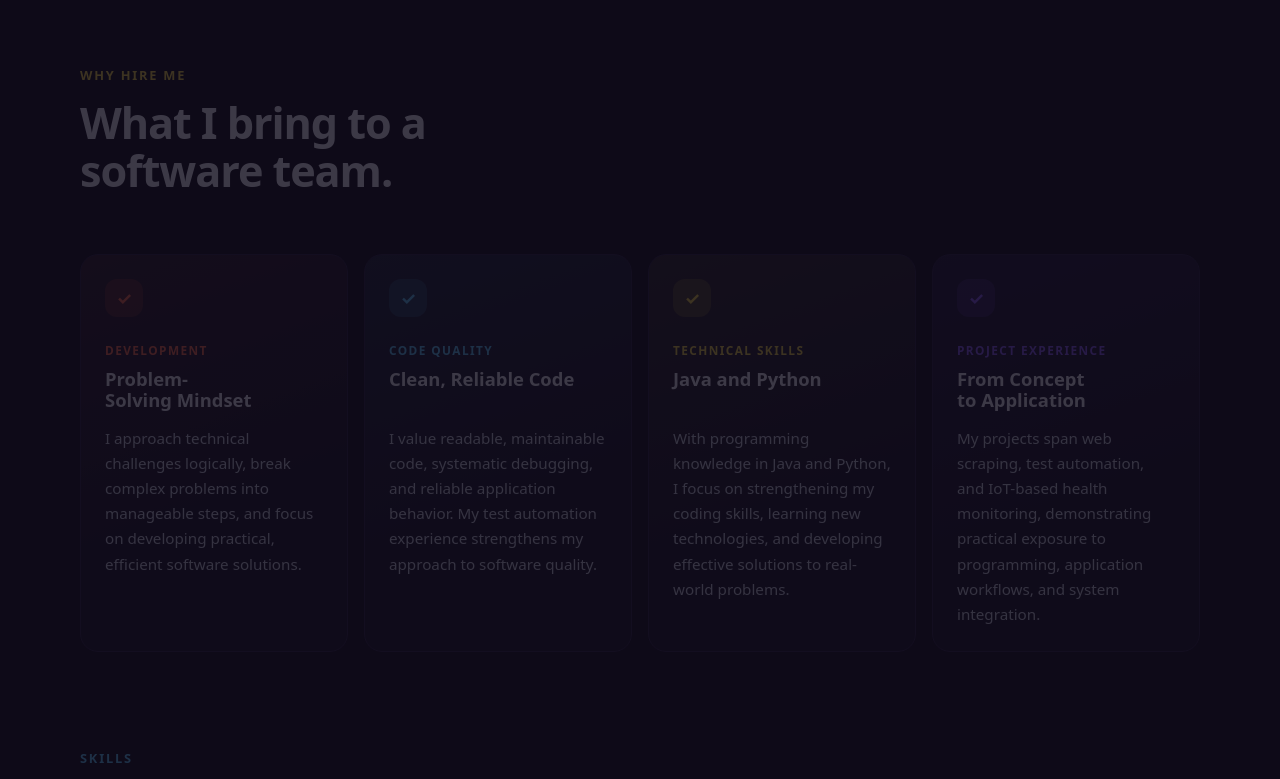
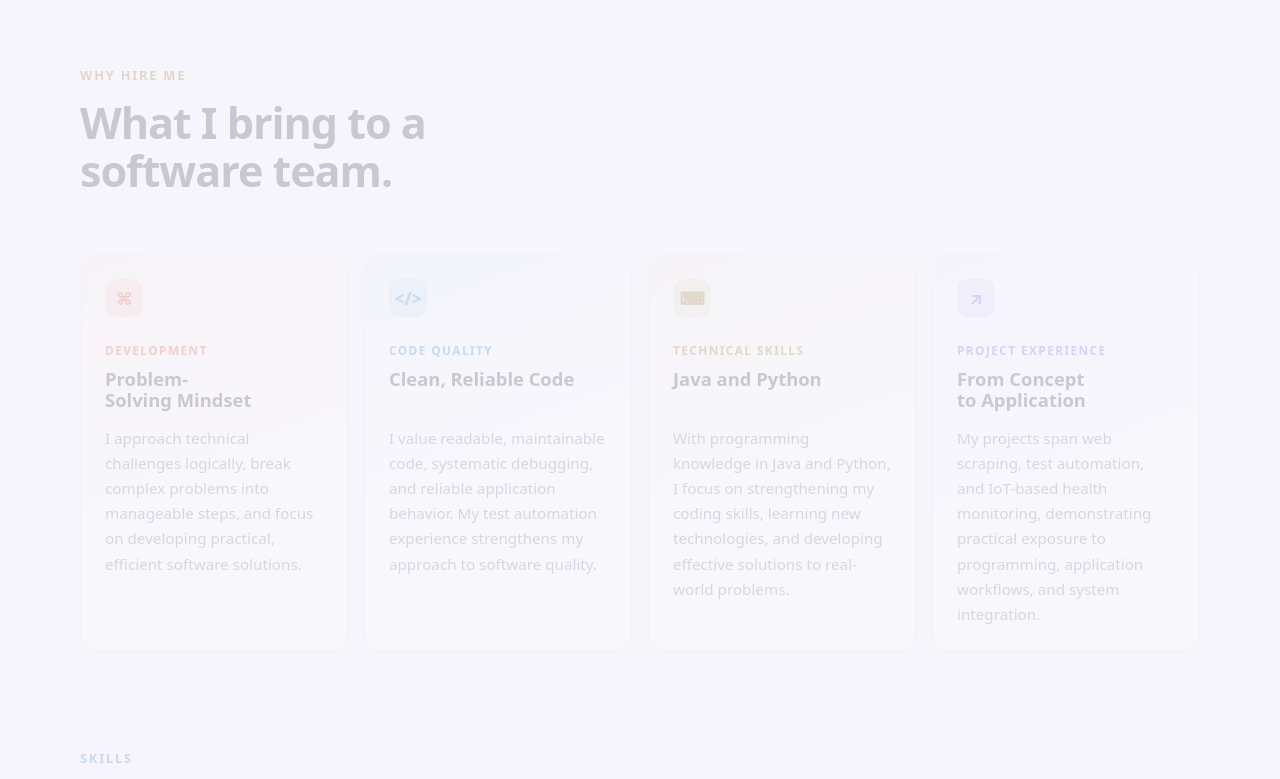
Before and after one commit to jagadeesh-1711/jagadeeshwaran-portfolio, a plain HTML site: page index.html in a window 1280 px wide. Shown: the part 954-1733 px from the top of the page. Drawn offline with Linux system fonts and the light colour scheme.

Commit message:
Add files via upload

```diff
--- a/index.html
+++ b/index.html
@@ -1,6 +1,6 @@
 <!DOCTYPE html>
 
-<html data-theme="dark"><head><meta charset="utf-8"/><meta content="width=device-width,initial-scale=1,viewport-fit=cover" name="viewport"/>
+<html data-theme="light"><head><meta charset="utf-8"/><meta content="width=device-width,initial-scale=1,viewport-fit=cover" name="viewport"/>
 
 
 
@@ -69,10 +69,10 @@
 <section class="s" id="why">
 <div class="sec-head rv"><p class="eyebrow">Why hire me</p><h2>What I bring to a software team.</h2></div>
 <div class="why rv">
-<div class="card tilt"><b class="ico">✓</b><span class="cat">Development</span><h3>Problem-Solving Mindset</h3><p>I approach technical challenges logically, break complex problems into manageable steps, and focus on developing practical, efficient software solutions.</p></div>
-<div class="card tilt"><b class="ico">✓</b><span class="cat">Code quality</span><h3>Clean, Reliable Code</h3><p>I value readable, maintainable code, systematic debugging, and reliable application behavior. My test automation experience strengthens my approach to software quality.</p></div>
-<div class="card tilt"><b class="ico">✓</b><span class="cat">Technical skills</span><h3>Java and Python</h3><p>With programming knowledge in Java and Python, I focus on strengthening my coding skills, learning new technologies, and developing effective solutions to real-world problems.</p></div>
-<div class="card tilt"><b class="ico">✓</b><span class="cat">Project experience</span><h3>From Concept to Application</h3><p>My projects span web scraping, test automation, and IoT-based health monitoring, demonstrating practical exposure to programming, application workflows, and system integration.</p></div>
+<div class="card tilt"><b class="ico" aria-hidden="true">⌘</b><span class="cat">Development</span><h3>Problem-Solving Mindset</h3><p>I approach technical challenges logically, break complex problems into manageable steps, and focus on developing practical, efficient software solutions.</p></div>
+<div class="card tilt"><b class="ico" aria-hidden="true">&lt;/&gt;</b><span class="cat">Code quality</span><h3>Clean, Reliable Code</h3><p>I value readable, maintainable code, systematic debugging, and reliable application behavior. My test automation experience strengthens my approach to software quality.</p></div>
+<div class="card tilt"><b class="ico" aria-hidden="true">⌨</b><span class="cat">Technical skills</span><h3>Java and Python</h3><p>With programming knowledge in Java and Python, I focus on strengthening my coding skills, learning new technologies, and developing effective solutions to real-world problems.</p></div>
+<div class="card tilt"><b class="ico" aria-hidden="true">↗</b><span class="cat">Project experience</span><h3>From Concept to Application</h3><p>My projects span web scraping, test automation, and IoT-based health monitoring, demonstrating practical exposure to programming, application workflows, and system integration.</p></div>
 </div>
 </section>
 <section class="s" id="skills">
```
